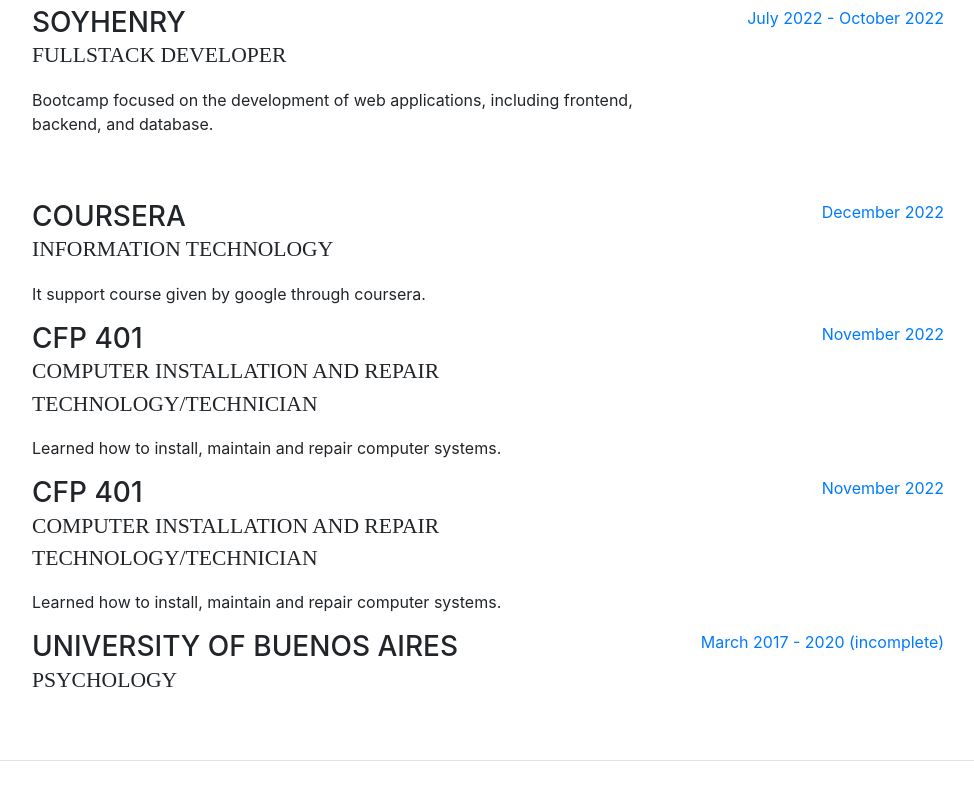
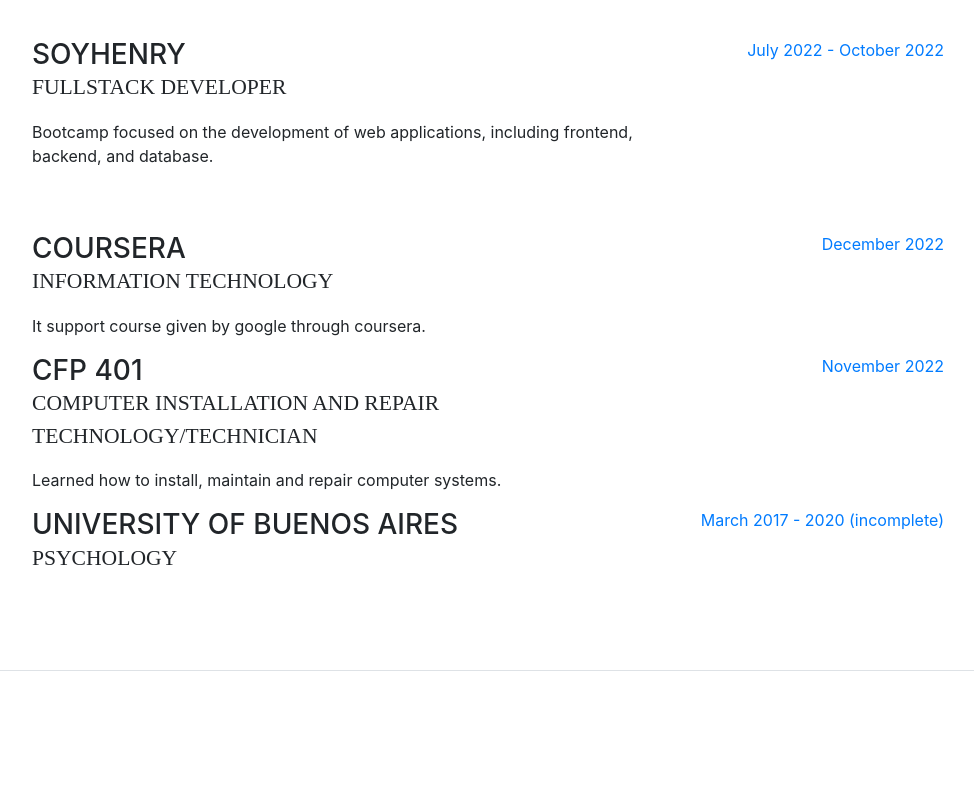
Before and after one commit to Razgrizsx/Portfolio, a website with bundled scripts: page index.html in a window 1280 px wide. Shown: the part 1986-2786 px from the top of the page, without its empty margins (288-1262 px from the left). Built offline with nearby package versions, Linux system fonts and the light colour scheme; a web font is replaced by a local one.

Commit message:
borrado cep401 repetido

```diff
--- a/index.html
+++ b/index.html
@@ -195,17 +195,6 @@
 
           <div class="resume-item d-flex flex-column flex-md-row">
             <div class="resume-content mr-auto">
-              <h3 class="mb-0">CFP 401</h3>
-              <div class="subheading mb-3">Computer Installation and Repair Technology/Technician</div>
-              <p>Learned how to install, maintain and repair computer systems.</p>
-            </div>
-            <div class="resume-date text-md-right">
-              <span class="text-primary">November 2022</span>
-            </div>
-          </div>
-
-          <div class="resume-item d-flex flex-column flex-md-row">
-            <div class="resume-content mr-auto">
               <h3 class="mb-0">University of Buenos Aires</h3>
               <div class="subheading mb-3">Psychology</div>
             </div>
```
